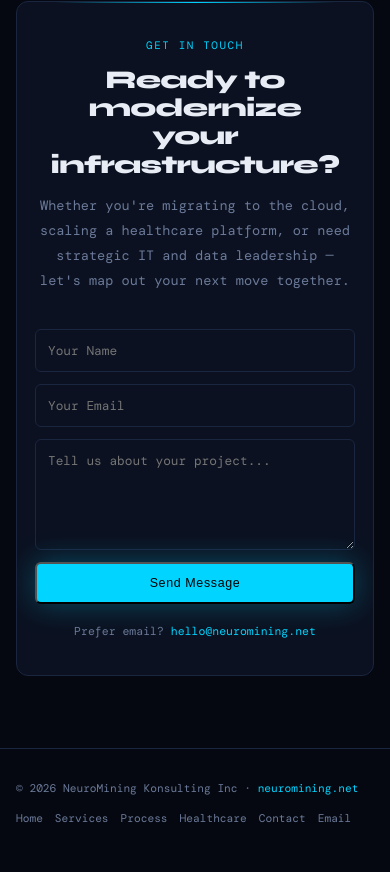
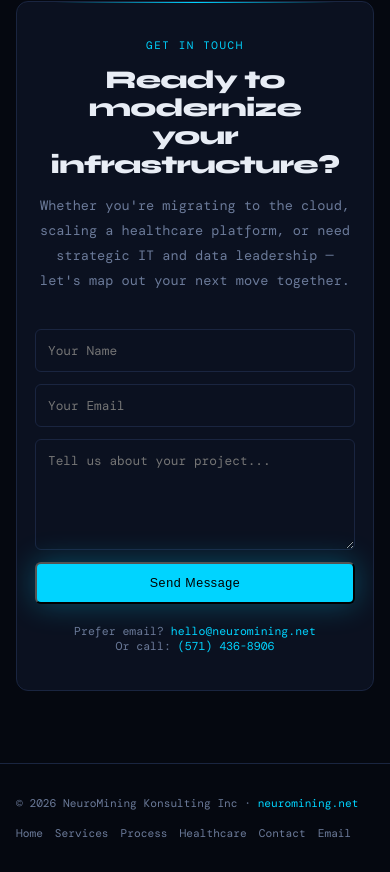
Before and after one commit to neuromining/corp-site, a plain HTML site: page index.html in a window 390 px wide. Shown: the part 6022-6894 px from the top of the page. Drawn offline with nearby package versions, Linux system fonts and the light colour scheme; a web font is replaced by a local one.

Commit message:
update phone number

```diff
--- a/index.html
+++ b/index.html
@@ -712,7 +712,8 @@
       </div>
       <!-- Secondary option -->
       <span class="cta-email">
-        Prefer email? <a href="mailto:hello@neuromining.net">hello@neuromining.net</a>
+        Prefer email? <a href="mailto:hello@neuromining.net">hello@neuromining.net</a><br>
+        Or call: <a href="tel:5714368906">(571) 436-8906</a>
       </span>
 
     </div>
```
